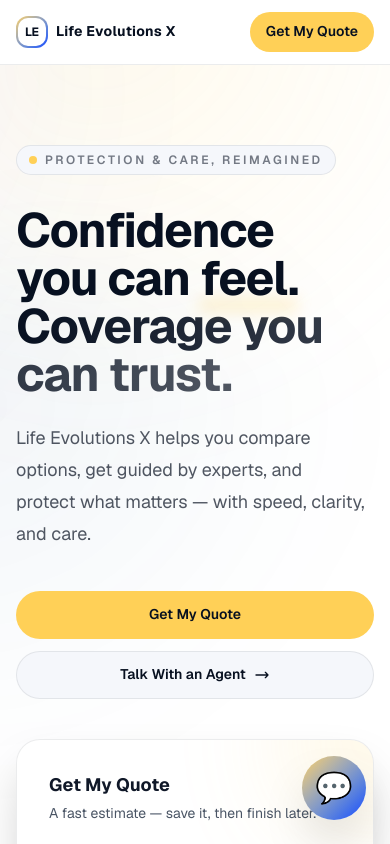
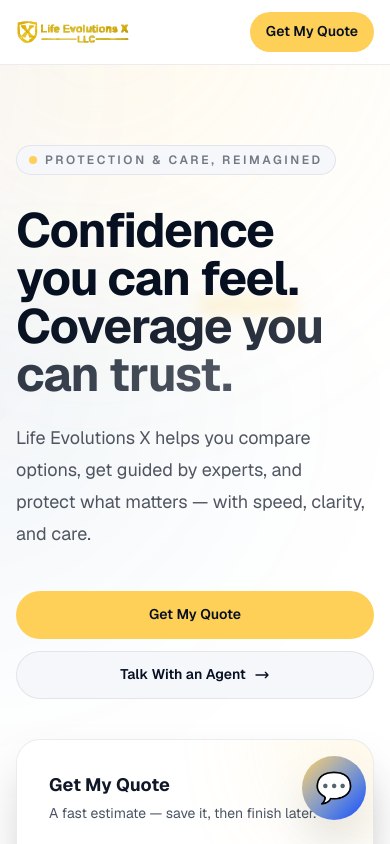
Before and after one commit to searchabdul2025/lifeevolution, a Next.js app: page / in a window 390 px wide. Shown: the top 844 px of the page. Built offline with nearby package versions, Linux system fonts and the light colour scheme.

Commit message:
Added logo.svg to header and footer with mobile responsive sizing

```diff
--- a/src/components/SiteFooter.tsx
+++ b/src/components/SiteFooter.tsx
@@ -5,9 +5,11 @@ export function SiteFooter() {
     <footer className="border-t border-[color:var(--border)] bg-[color:var(--bg)]">
       <div className="mx-auto grid max-w-6xl grid-cols-2 gap-8 px-4 py-12 md:grid-cols-4">
         <div className="col-span-2 md:col-span-1">
-          <div className="text-sm font-bold tracking-wide text-[color:var(--text-primary)]">
-            Life Evolutions X
-          </div>
+          <img
+            src="/logo.svg"
+            alt="Life Evolutions X"
+            className="h-8 w-auto mb-3"
+          />
           <div className="mt-3 text-sm text-[color:var(--text-secondary)]">
             Protection, care, and clarity — designed for modern life.
           </div>
--- a/src/components/SiteHeader.tsx
+++ b/src/components/SiteHeader.tsx
@@ -11,11 +11,10 @@ function NavLink({ href, label }: { href: string; label: string }) {
   return (
     <Link
       href={href}
-      className={`text-sm font-medium transition-colors ${
-        active
+      className={`text-sm font-medium transition-colors ${active
           ? "text-[color:var(--text-primary)]"
           : "text-[color:var(--text-secondary)] hover:text-[color:var(--text-primary)]"
-      }`}
+        }`}
       aria-current={active ? "page" : undefined}
     >
       {label}
@@ -27,15 +26,12 @@ export function SiteHeader() {
   return (
     <header className="sticky top-0 z-50 border-b border-[color:var(--border)] bg-[color:var(--bg)]/80 backdrop-blur-xl">
       <div className="mx-auto flex max-w-6xl items-center justify-between px-4 py-3">
-        <Link href="/" className="group inline-flex items-center gap-2">
-          <span className="h-8 w-8 rounded-xl bg-gradient-to-br from-[color:var(--gold)] to-[color:var(--blue)] p-0.5">
-            <span className="flex h-full w-full items-center justify-center rounded-[10px] bg-[color:var(--bg)] text-xs font-bold text-[color:var(--text-primary)]">
-              LE
-            </span>
-          </span>
-          <span className="text-sm font-bold tracking-wide text-[color:var(--text-primary)]">
-            Life Evolutions X
-          </span>
+        <Link href="/" className="group inline-flex items-center">
+          <img
+            src="/logo.svg"
+            alt="Life Evolutions X"
+            className="h-8 w-auto md:h-10 transition-transform group-hover:scale-105"
+          />
         </Link>
 
         <nav className="hidden items-center gap-5 md:flex">
```
Also changed, not shown: public/logo.svg (added).
